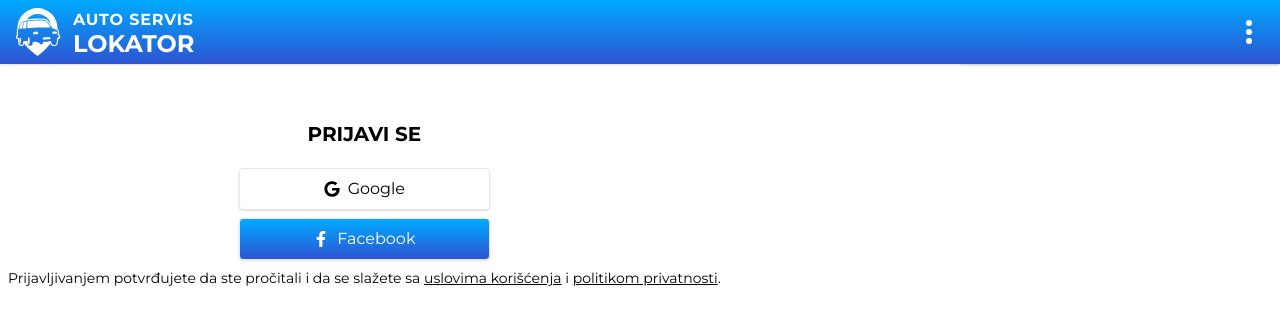
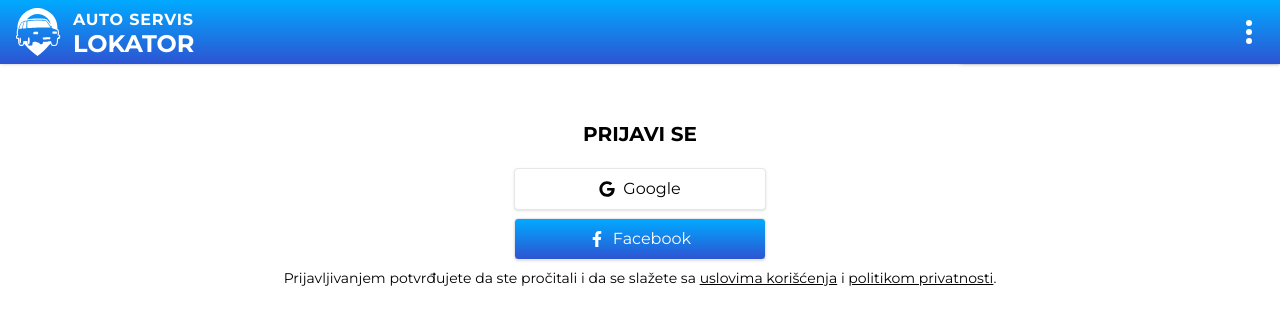
Before and after one commit to nemanjapesic/auto-servis-lokator, a Next.js app: page /auth in a window 1280 px wide. Shown: the top 324 px of the page. Built offline with nearby package versions, Linux system fonts and the light colour scheme; no server answers.

Commit message:
allow like funcionality only to signed in users

```diff
--- a/components/ServiceCard.tsx
+++ b/components/ServiceCard.tsx
@@ -1,9 +1,13 @@
+import toast from 'react-hot-toast';
 import { FaMapMarkerAlt, FaPhoneAlt } from 'react-icons/fa';
+import { useAuth } from '../context/AuthContext';
 import LikeButton from './LikeButton';
 import ListItem from './ui/ListItem';
 import Text from './ui/Text';
 
 const ServiceCard = ({ service, onLike, isLiked }) => {
+  const { currentUser } = useAuth();
+
   return (
     <div className="relative w-80 shadow">
       <div className="flex h-20 items-center justify-center rounded-t bg-gradient-to-b from-blue-500 to-blue-700 px-4 py-2">
@@ -35,6 +39,7 @@
       </ul>
       <LikeButton
         onClick={() => {
+          if (!currentUser) return toast('Morate biti prijavljeni da biste glasali.');
           onLike(service.id);
         }}
         isLiked={isLiked}
--- a/pages/auth.tsx
+++ b/pages/auth.tsx
@@ -48,7 +48,7 @@
   if (isLoading) return null;
 
   return (
-    <div className="flex flex-col items-center p-2 pt-10">
+    <div className="mx-auto flex flex-col items-center p-2 pt-10">
       <Heading uppercase>Prijavi se</Heading>
       {alert && <Alert type={alert.type} message={alert.message} onClose={() => setAlert(null)} />}
       <div>
```
